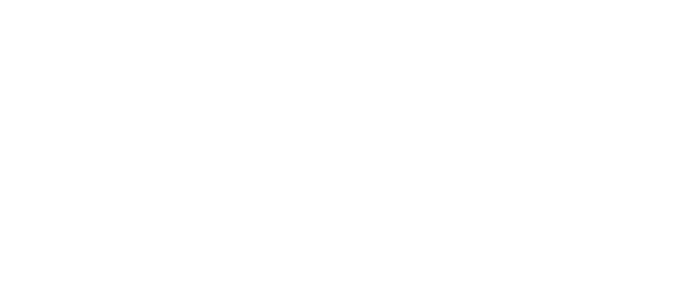
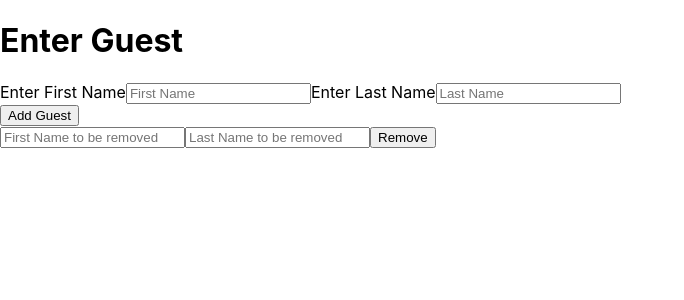
Before and after one commit to spinerblade/react-guest-list, a React app: page / in a window 1280 px wide. Shown: the top 300 px of the page, without its empty margins (0-684 px from the left). Built offline with nearby package versions, Linux system fonts and the light colour scheme; the HTML template or start-up script is replaced by a standard one.

Commit message:
Implement guest adding and removing feature

```diff
--- a/package.json
+++ b/package.json
@@ -23,12 +23,15 @@
   },
   "dependencies": {
     "@upleveled/react-scripts": "5.1.4",
+    "postcss": "^8.5.28",
     "react": "^19.3.0",
     "react-dom": "^19.3.0",
-    "sass": "1.104.1"
+    "sass": "1.104.1",
+    "tailwindcss": "^3.4.19"
   },
   "devDependencies": {
     "@jest/globals": "^30.5.1",
+    "@tailwindcss/postcss": "^4.3.3",
     "@testing-library/dom": "^10.4.2",
     "@testing-library/jest-dom": "^6.9.1",
     "@testing-library/react": "^16.3.3",
--- /dev/null
+++ b/src/AddGuest.js
@@ -0,0 +1,12 @@
+export default function AddGuest({ firstName, lastName }) {
+  return (
+    <div data-test-id="guest">
+      <h2>Guest</h2>
+      The name of the guest is: {firstName} {lastName}
+      <input
+        type="checkbox"
+        aria-label="{firstName} {lastName} attending status"
+      />
+    </div>
+  );
+}
--- a/src/App.js
+++ b/src/App.js
@@ -1,3 +1,95 @@
+import { useEffect, useState } from 'react';
+import AddGuest from './AddGuest';
+
 export default function App() {
-  return <div></div>;
+  const [firstName, setFirstName] = useState('');
+  const [lastName, setLastName] = useState('');
+  const [guests, setGuests] = useState([]);
+  const [firstNameRemove, setFirstNameRemove] = useState('');
+  const [lastNameRemove, setLastNameRemove] = useState('');
+
+  return (
+    <>
+      <h1>Enter Guest</h1>
+      <form
+        onSubmit={(event) => {
+          event.preventDefault();
+          setGuests([
+            ...guests,
+            { id: guests.length, firstName: firstName, lastName: lastName },
+          ]);
+          setFirstName('');
+          setLastName('');
+        }}
+      >
+        <label htmlFor="First Name">Enter First Name</label>
+        <input
+          id="First Name"
+          placeholder="First Name"
+          value={firstName}
+          onChange={(event) => {
+            setFirstName(event.currentTarget.value);
+            console.log('first name', { firstName });
+          }}
+        />
+        <label htmlFor="Last Name">Enter Last Name</label>
+        <input
+          id="Last Name"
+          placeholder="Last Name"
+          value={lastName}
+          onChange={(event) => {
+            setLastName(event.currentTarget.value);
+            console.log('last name', { lastName });
+          }}
+        />
+        <div>
+          <button>Add Guest</button>
+        </div>
+      </form>
+
+      {guests.map((guest) => {
+        return (
+          <AddGuest
+            key={guest.id}
+            firstName={guest.firstName}
+            lastName={guest.lastName}
+          />
+        );
+      })}
+
+      <div>
+        <form
+          onSubmit={(event) => {
+            event.preventDefault();
+            const newGuestList = guests.filter((guest) => {
+              return !(
+                guest.firstName === firstNameRemove &&
+                guest.lastName === lastNameRemove
+              );
+            });
+            setGuests(newGuestList);
+            setFirstNameRemove('');
+            setLastNameRemove('');
+          }}
+        >
+          <input
+            placeholder="First Name to be removed"
+            value={firstNameRemove}
+            onChange={(event) => {
+              setFirstNameRemove(event.currentTarget.value);
+            }}
+          />
+
+          <input
+            placeholder="Last Name to be removed"
+            value={lastNameRemove}
+            onChange={(event) => {
+              setLastNameRemove(event.currentTarget.value);
+            }}
+          />
+          <button>Remove</button>
+        </form>
+      </div>
+    </>
+  );
 }
```
Also changed, not shown: src/index.css (+5 -5 lines), 1 other file (tests, documents, lock files or other folders).
